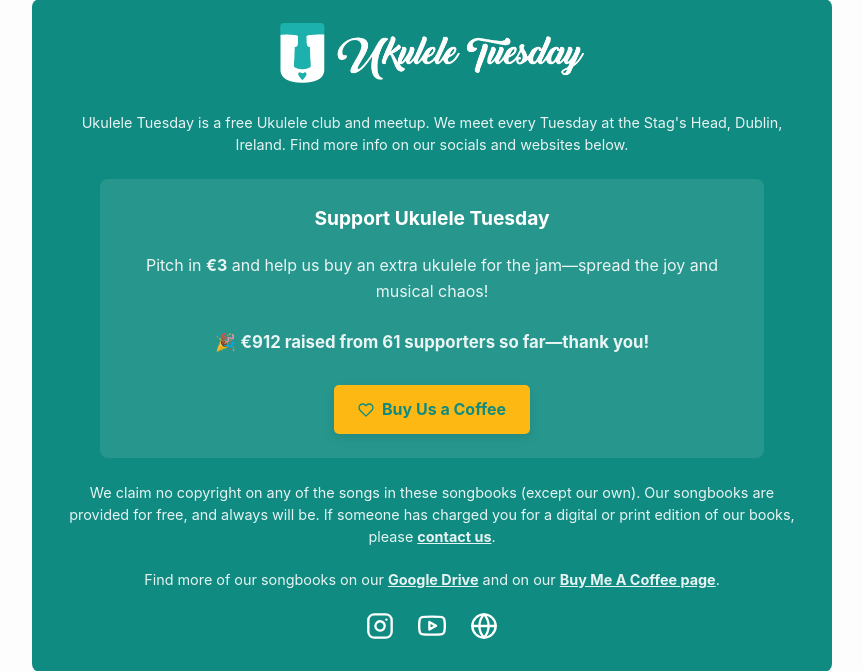
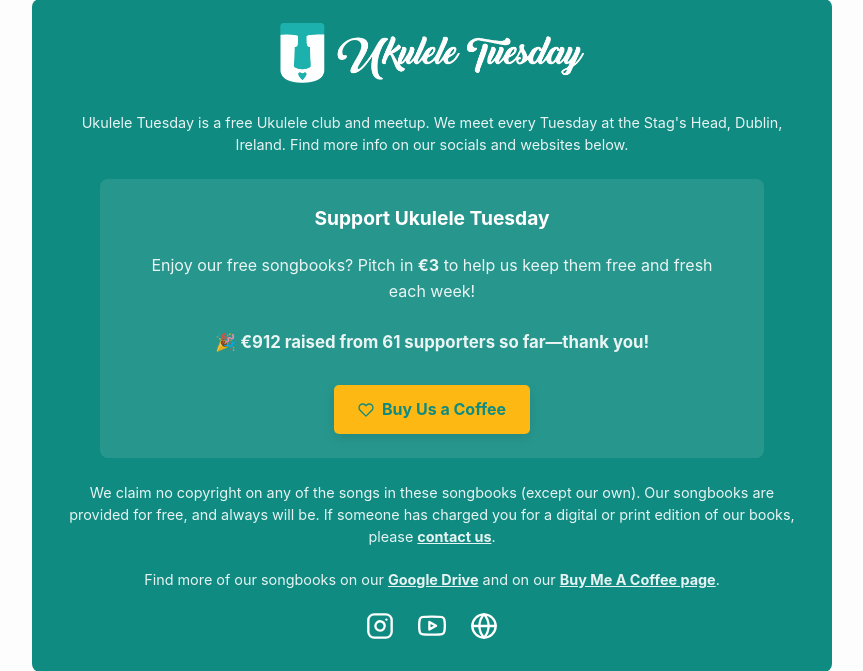
Before and after one commit to UkuleleTuesday/songbooks, a Python web app: template templates/index.html.j2 in a window 1280 px wide. Shown: the part 312-983 px from the top of the page, without its empty margins (208-1071 px from the left). Run offline with Jinja, Linux system fonts and the light colour scheme; the template is opened without the code that fills it, so the values that code supplies are empty; some web fonts are replaced.

Commit message:
feat: Update CTA copy in index.html.j2
Co-authored-by: aider (gemini/gemini-2.5-pro) <aider@aider.chat>

```diff
--- a/templates/index.html.j2
+++ b/templates/index.html.j2
@@ -44,7 +44,7 @@
       <p class="description">Ukulele Tuesday is a free Ukulele club and meetup. We meet every Tuesday at the Stag's Head, Dublin, Ireland. Find more info on our socials and websites below.</p>
       <div class="support-cta">
         <h3>Support Ukulele Tuesday</h3>
-        <p>Pitch in <strong>€3</strong> and help us buy an extra ukulele for the jam—spread the joy and musical chaos!</p>
+        <p>Enjoy our free songbooks? Pitch in <strong>€3</strong> to help us keep them free and fresh each week!</p>
         <p class="micro-proof">🎉 <strong>€912 raised from 61 supporters so far—thank you!</strong></p>
         <a href="https://buymeacoffee.com/ukuleletuesday" class="cta-button" target="_blank" rel="noopener noreferrer">
           <svg xmlns="http://www.w3.org/2000/svg" width="24" height="24" viewBox="0 0 24 24" fill="none" stroke="currentColor" stroke-width="2" stroke-linecap="round" stroke-linejoin="round" class="heart-icon"><path d="M20.84 4.61a5.5 5.5 0 0 0-7.78 0L12 5.67l-1.06-1.06a5.5 5.5 0 0 0-7.78 7.78l1.06 1.06L12 21.23l7.78-7.78 1.06-1.06a5.5 5.5 0 0 0 0-7.78z"></path></svg>
```
